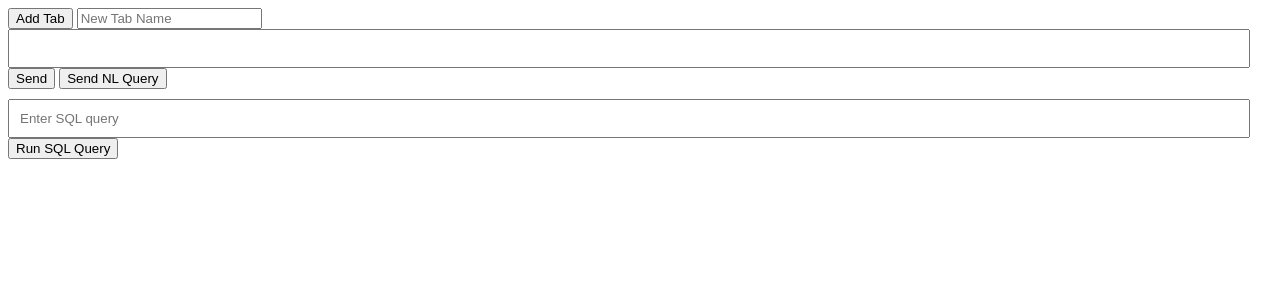
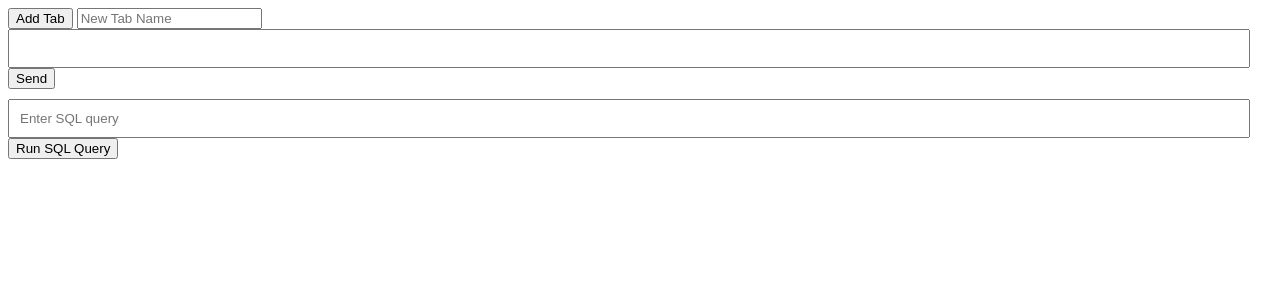
Before and after one commit to TheDreamTeamSeven/projectx, a Flask app: page / in a window 1280 px wide. Shown: the top 300 px of the page. Run offline with Flask 3, Linux system fonts and the light colour scheme; data that the repository does not hold is empty; parts of the project's set-up code (start-up, migrations or seed data) failed here and were passed over; some libraries are stand-ins or nearby versions.

Commit message:
Zajebiste łączenie zapytania z tabelami, wpisuje SQL w input

```diff
--- a/app.py
+++ b/app.py
@@ -16,8 +16,10 @@ username = 'hacksqlusr012993'
 password = 'hacksqlusrP@ssw00rd'
 driver = '{ODBC Driver 18 for SQL Server}'
 
+fetch_tables_schema_sql = " SELECT TABLE_SCHEMA, TABLE_NAME FROM INFORMATION_SCHEMA.TABLES; "
 fetch_tables_sql = "SELECT table_name FROM INFORMATION_SCHEMA.TABLES WHERE table_type = 'BASE TABLE';"
-fetch_columns_table_sql = "SELECT COLUMN_NAME FROM INFORMATION_SCHEMA.COLUMNS WHERE TABLE_NAME = '%s' ORDER BY ORDINAL_POSITION;"
+# fetch_columns_table_sql = "SELECT COLUMN_NAME FROM INFORMATION_SCHEMA.COLUMNS WHERE TABLE_NAME = '%s' ORDER BY ORDINAL_POSITION;"
+fetch_columns_table_sql = "SELECT COLUMN_NAME FROM INFORMATION_SCHEMA.COLUMNS WHERE TABLE_SCHEMA = ? AND TABLE_NAME = ? ORDER BY ORDINAL_POSITION;"
 
 connection_string = f'DRIVER={driver};SERVER={server};DATABASE={database};UID={username};PWD={password};Encrypt=yes;TrustServerCertificate=no;Connection Timeout=30;'
 
@@ -65,6 +67,8 @@ def execute_query():
 
 @app.route('/process-query', methods=['POST'])
 def process_query():
+    global tables_with_columns
+
     data = request.get_json()
     nl_query = data.get('query')
     if not nl_query:
@@ -73,7 +77,13 @@ def process_query():
     try:
         # Assuming send_completion_request is a function from chat_integration.py that handles the processing
         # Pass the global table structure along with the query
+        print('TABLES')
+        print(tables_with_columns)
         result = send_completion_request(nl_query, tables_with_columns)
+        print('RESULT ')
+        print(result['content'])
+        query_data = fetch_data_from_db(result['content'])
+        result['query_data'] = query_data
         print(result)
         return jsonify(result)
     except Exception as e:
@@ -90,21 +100,36 @@ def handle_message(data):
     else:
         emit('response', {'tabId': data['tabId'], 'data': 'User: ' + data['data']})
 
+def fetch_tables_schema():
+    ...
+
 def fetch_tables_and_initialize():
     global tables_with_columns
-    cursor.execute(fetch_tables_sql)
-    tables = [row[0] for row in cursor.fetchall()]
-    tables_with_columns = {table: [] for table in tables}
-    print(tables)
+    # Ensure the SQL query is set to fetch both the TABLE_NAME and TABLE_SCHEMA
+    cursor.execute(fetch_tables_schema_sql)
+    # Fetch all rows and create dictionary keys as "schema.table"
+    schema_table_pairs = cursor.fetchall()
+    tables_with_columns = {f"{row.TABLE_SCHEMA}.{row.TABLE_NAME}": [] for row in schema_table_pairs}
+    print("Initialized tables with schema:", tables_with_columns)
+
+# def populate_columns_for_tables():
+#     global tables_with_columns
+#     for table in tables_with_columns.keys():
+#         query = fetch_columns_table_sql % table
+#         cursor.execute(query)
+#         columns = [row[0] for row in cursor.fetchall()]
+#         tables_with_columns[table] = columns
+#     print(tables_with_columns)
 
 def populate_columns_for_tables():
     global tables_with_columns
-    for table in tables_with_columns.keys():
-        query = fetch_columns_table_sql % table
-        cursor.execute(query)
+    for full_table_name in tables_with_columns.keys():
+        schema, table = full_table_name.split('.')  # Split the full name into schema and table
+        # Execute the query with parameters for schema and table
+        cursor.execute(fetch_columns_table_sql, (schema, table))
         columns = [row[0] for row in cursor.fetchall()]
-        tables_with_columns[table] = columns
-    print(tables_with_columns)
+        tables_with_columns[full_table_name] = columns
+    print("Populated tables with columns:", tables_with_columns)
 
 def fetch_data_from_db(query_str='SELECT TOP 5 * FROM SalesLT.Customer;'):
     cursor.execute(query_str)
--- a/chat_integration.py
+++ b/chat_integration.py
@@ -29,9 +29,12 @@ def send_completion_request( prompt, tables_with_columns = {}):
     print('Sending a test completion job')
 
     print(prompt)
-    print(tables_with_columns)
+    print('TABLES')
+    print(dict_to_string(tables_with_columns))
 
-    prompt = context_str + prompt
+    context_structure = 'Please associate each query you generate with provided database structure ' + dict_to_string(tables_with_columns) +'\n RETURN ONLY PROPER SQL SYNTAX AND NO ADDITIONAL WORDS'
+
+    prompt = context_str + prompt + context_structure
 
     message = HumanMessage(
         model='testChatIntegration',
@@ -51,24 +54,14 @@ def send_completion_request( prompt, tables_with_columns = {}):
     }
     # return full_response
 
+def dict_to_string(data):
+    output = []
+    for table, columns in data.items():
+        columns_str = ", ".join(columns)  # Join all column names with a comma and a space
+        table_info = f"Table: {table}\nColumns: {columns_str}\n"
+        output.append(table_info)
+    return "\n".join(output)  # Join all table information with a newline
 
-def sql_to_json(sql_query):
-    # Assuming SQL query is "SELECT * FROM table WHERE condition"
-    # Simplistic parser for demonstration purposes
-    parts = sql_query.split()
-    json_query = {
-        "action": parts[0],
-        "columns": parts[1],
-        "table": parts[3],
-        "condition": " ".join(parts[5:])
-    }
-    print(json_query)
-    return json_query
-
-def get_sql_query_in_json(nl_query):
-    sql_query = azure_openai_request(nl_query)
-    json_query = sql_to_json(sql_query)
-    return json_query
 
 # Example usage
 nl_query = "Show me all records from employees where age is greater than 30 AND city is equal to Warsaw"
--- a/static/js/script.js
+++ b/static/js/script.js
@@ -25,17 +25,15 @@ function switchTab(tabId) {
     chatBox.innerHTML = 'Chat content for ' + tabs[tabId]; // Use the tabId to fetch the correct tab name
 }
 
+
 // Send a message
 function sendMessage() {
     var input = document.getElementById('chat-input');
     if (input.value.trim() === '') return; // Prevent empty messages
+
     socket.emit('message', { tabId: currentTabId, data: input.value });
-    input.value = '';
-}
 
-// Process natural language query
-function processNLQuery() {
-    const nlQuery = document.getElementById('chat-input').value; // Reusing chat-input for NL query
+    const nlQuery = input.value;
     fetch('/process-query', {
         method: 'POST',
         headers: {
@@ -46,10 +44,23 @@ function processNLQuery() {
     .then(response => response.json())
     .then(data => {
         console.log('Query processed:', data);
-        document.getElementById('data-display').textContent = JSON.stringify(data, null, 2);
+        if (data.error) {
+            console.error('Error:', data.error);
+            document.getElementById('data-display').textContent = 'Error: ' + data.error;
+        } else {
+            // Populate the SQL query input box with the translated SQL query
+            document.getElementById('sql-query').value = data.content || '';
+            // Display additional data (if any) in the data-display area
+            document.getElementById('data-display').textContent = JSON.stringify(data.query_data, null, 2);
+        }
+        input.value = ''; // Clear the NL input after processing
     })
-    .catch(error => console.error('Error processing NL query:', error));
+    .catch(error => {
+        console.error('Error processing NL query:', error);
+        document.getElementById('data-display').textContent = 'Processing error: ' + error.message;
+    });
 }
+
 
 // Run SQL query
 function sendQuery() {
--- a/templates/index.html
+++ b/templates/index.html
@@ -15,7 +15,6 @@
         <div id="chat-input-box">
             <input type="text" id="chat-input" class="full-width-input">
             <button onclick="sendMessage()">Send</button>
-            <button onclick="processNLQuery()">Send NL Query</button>
         </div>
         <div id="sql-query-box">
             <input type="text" id="sql-query" class="full-width-input" placeholder="Enter SQL query">
```
